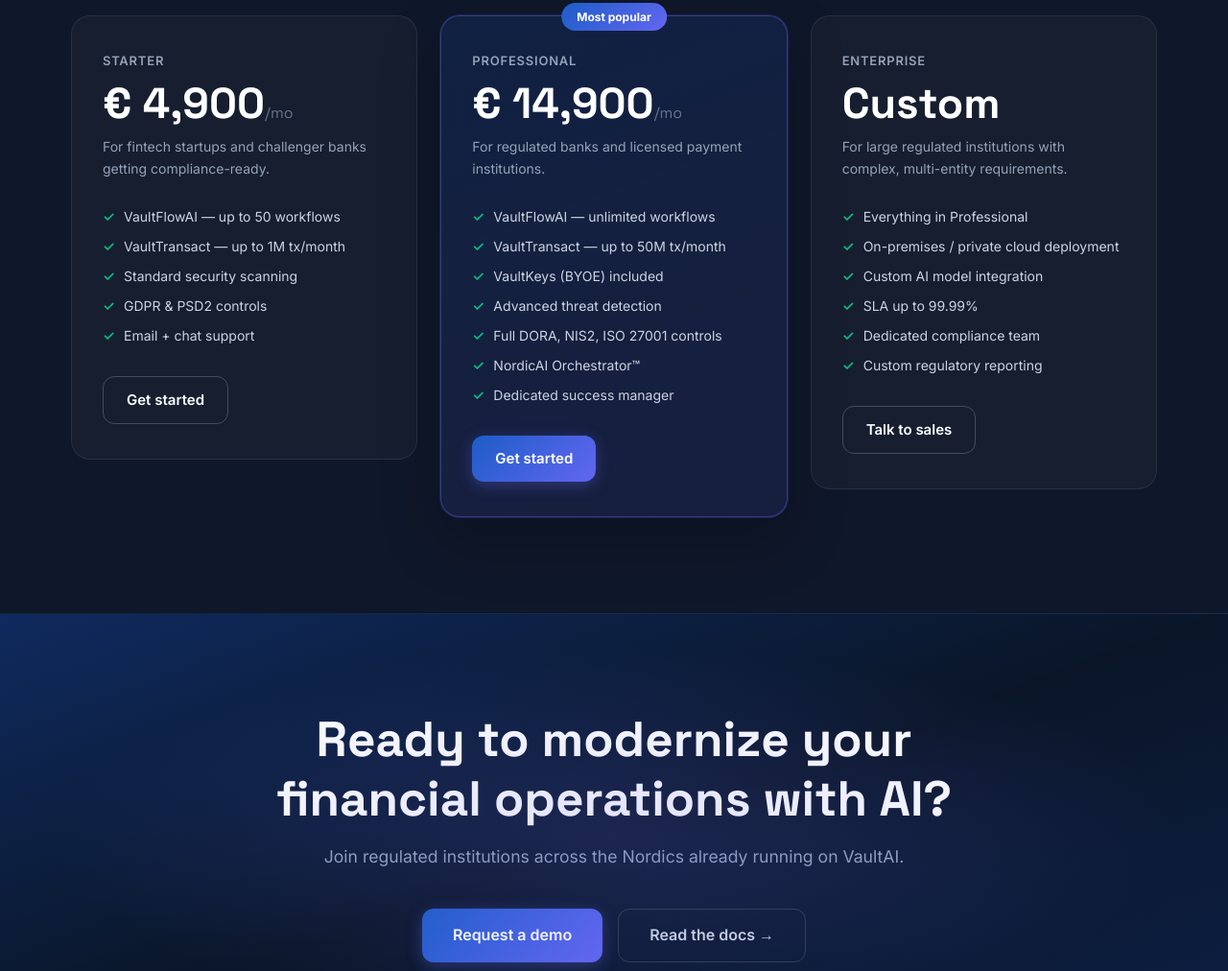
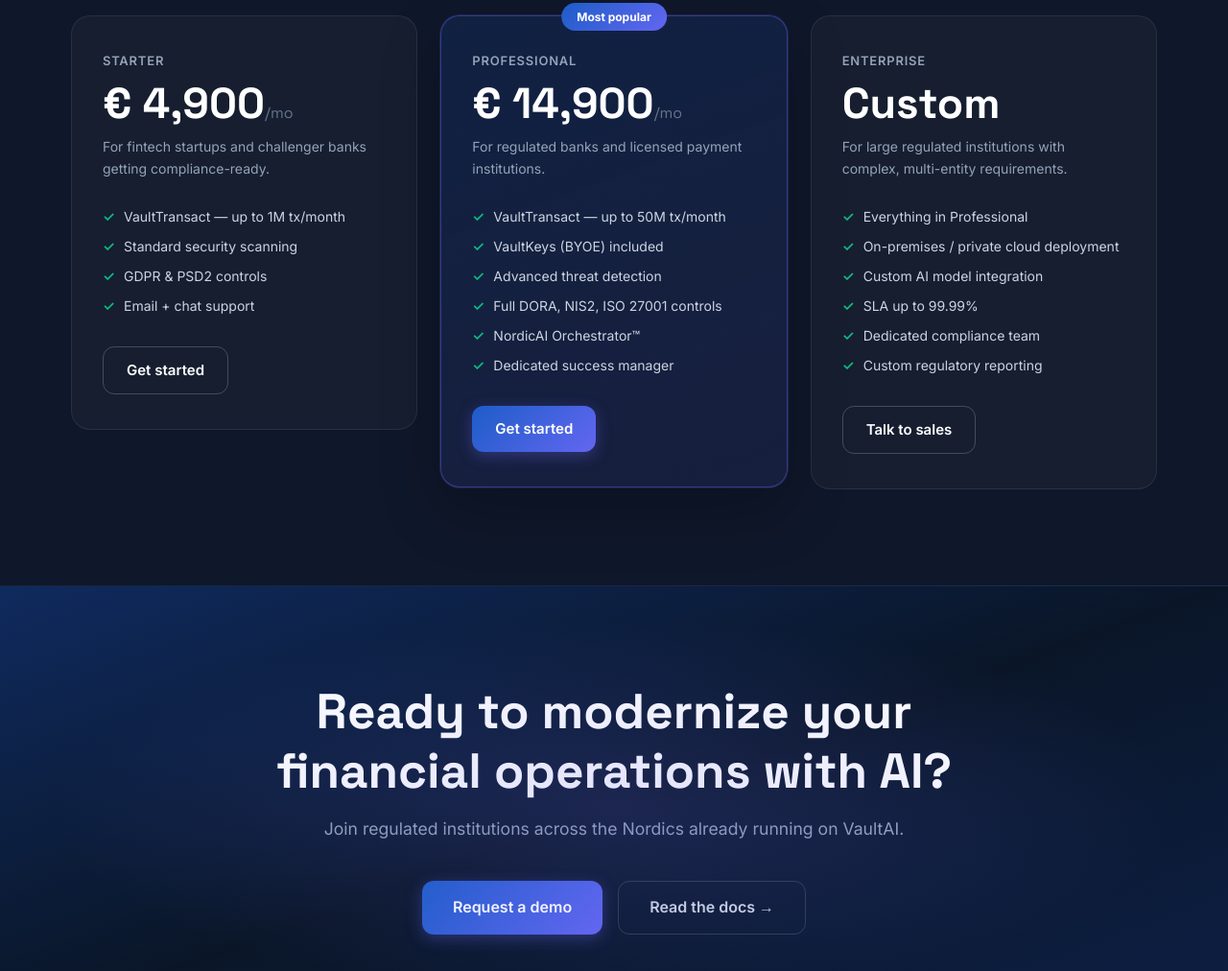
Before and after one commit to sebslack123/VaultAI, a plain HTML site: page index.html in a window 1280 px wide. Shown: the part 8159-9171 px from the top of the page at 96% size. Drawn offline with Linux system fonts and the light colour scheme.

Commit message:
Remove VaultFlowAI from pricing plans

```diff
--- a/index.html
+++ b/index.html
@@ -685,7 +685,6 @@
           <div class="pricing-price">€ 4,900<span>/mo</span></div>
           <div class="pricing-desc">For fintech startups and challenger banks getting compliance-ready.</div>
           <ul class="pricing-features">
-            <li>VaultFlowAI — up to 50 workflows</li>
             <li>VaultTransact — up to 1M tx/month</li>
             <li>Standard security scanning</li>
             <li>GDPR &amp; PSD2 controls</li>
@@ -699,7 +698,6 @@
           <div class="pricing-price">€ 14,900<span>/mo</span></div>
           <div class="pricing-desc">For regulated banks and licensed payment institutions.</div>
           <ul class="pricing-features">
-            <li>VaultFlowAI — unlimited workflows</li>
             <li>VaultTransact — up to 50M tx/month</li>
             <li>VaultKeys (BYOE) included</li>
             <li>Advanced threat detection</li>
```
